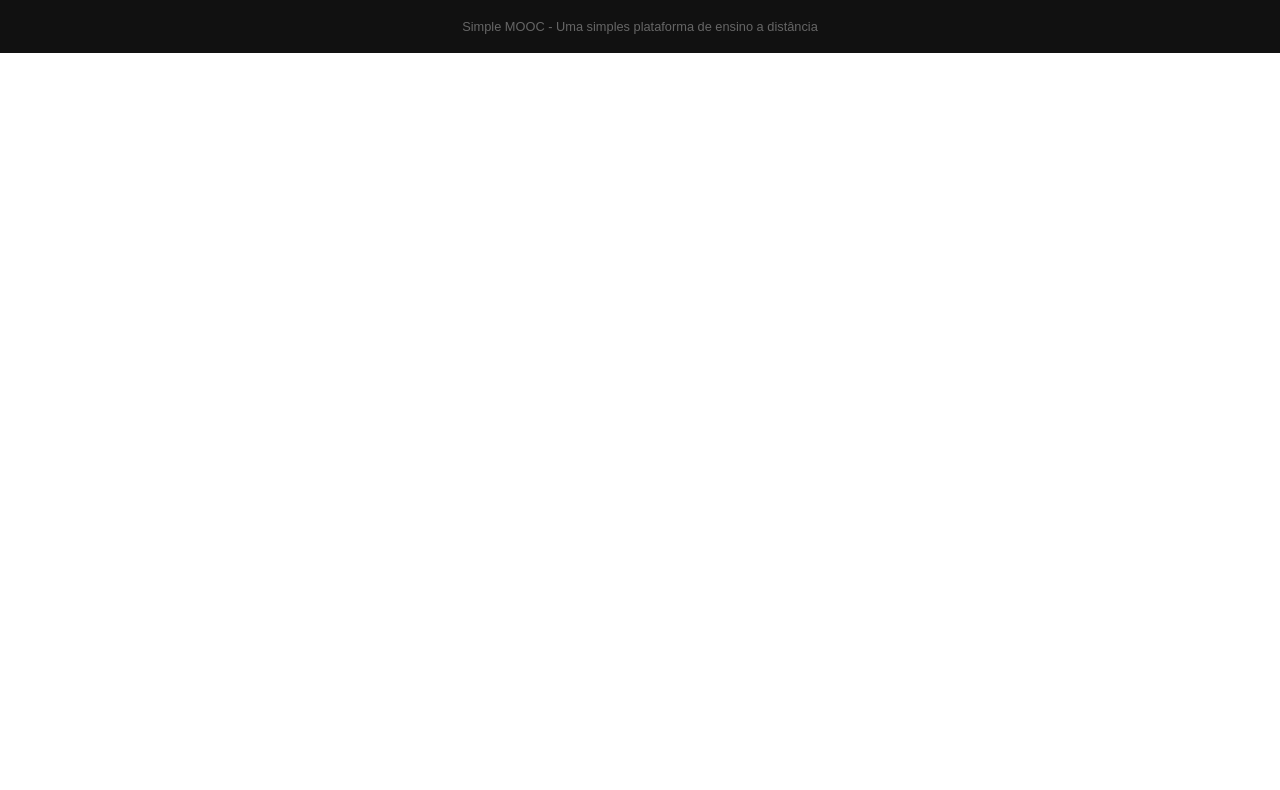
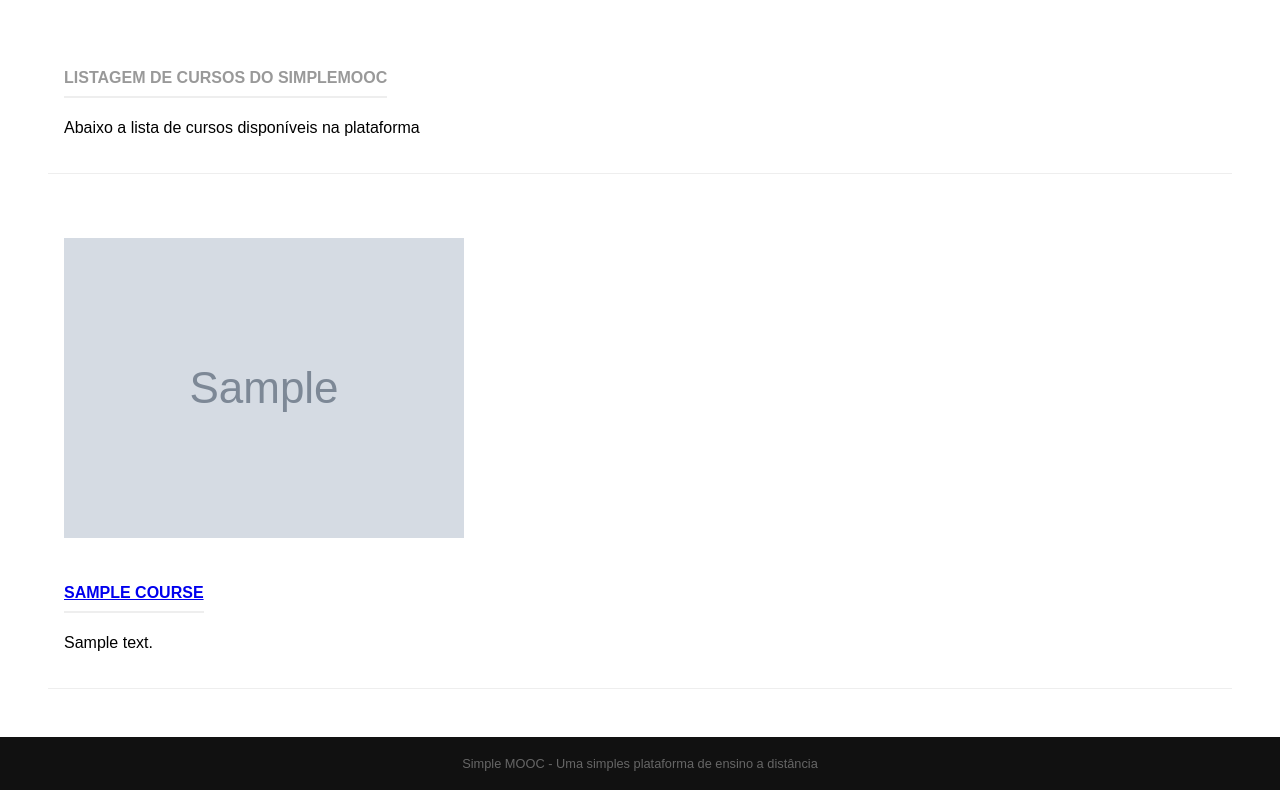
Before and after one commit to VSPPedro/simplemooc, a Django app: template simplemooc/courses/templates/courses/index.html in a window 1280 px wide. Shown: the part 59-849 px from the top of the page. Before the commit the page ends 112 px from the top, so only its background shows below. Run offline with Django 3.2, Linux system fonts and the light colour scheme; the template is opened without the code that fills it: most values are stand-ins (such as "Sample title", 1, 10 or a date in 2020); grey boxes marked "Sample" are stand-in pictures.

Commit message:
Seção 3 Aula 21 Trabalhando com as imagens dos cursos

```diff
--- a/simplemooc/courses/templates/courses/index.html
+++ b/simplemooc/courses/templates/courses/index.html
@@ -2,7 +2,7 @@
 
 {% load static %}
 
-{% block content %}
+{% block container %}
 <div class="pure-g-r content-ribbon">
 	<div class="pure-u-1">
 		<div class="l-box">
@@ -17,9 +17,9 @@
 		<div class="l-box">
 			<a href="{{ course.get_absolute_url }}">
 				{% if course.image %}
-            <img src="{{ course.image.url }}" alt="{{ course.name }}" />
+					<img src="{{ course.image.url }}" alt="{{ course.name }}">
 				{% else %}
-            <img src="http://placehold.it/400x250" alt="{{ course.name }}" />
+					<img src="{% static 'img/course-image.png' %}" alt="{{ course.name }}">
 				{% endif %}
 			</a>
 		</div>
@@ -35,7 +35,7 @@
 <div class="pure-g-r content-ribbon">
 	<div class="pure-u-1">
 		<div class="l-box">
-            <p>Nenhum curso está disponível na plataforma</p>
+			<p>Nenhum curso está disponíveis na plataforma</p>
 		</div>
 	</div>
 </div>
```
Also changed, not shown: simplemooc/courses/views.py (+8 -1 lines). Lines whose indentation alone changed are shown as unchanged.
